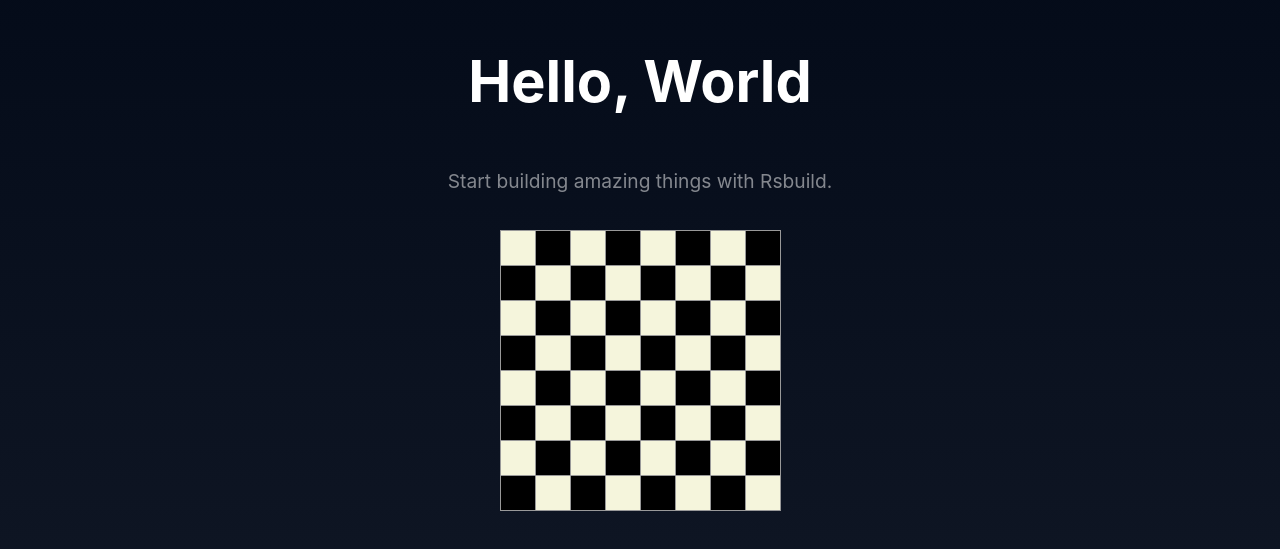
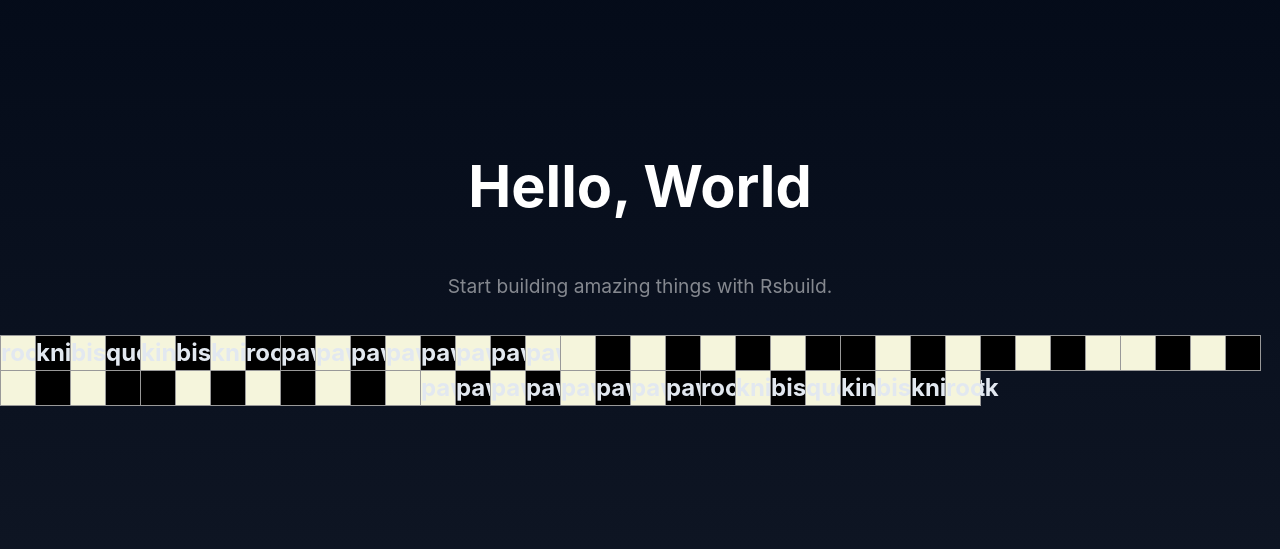
Before and after one commit to francisco-rma/chess, a React app: page / in a window 1280 px wide. Shown: the part 139-688 px from the top of the page. Built offline with nearby package versions, Linux system fonts and the light colour scheme; the HTML template or start-up script is replaced by a standard one.

Commit message:
fix: remove BoardRow component, allowing the Board to interact with Square directly

```diff
--- a/src/Chess.jsx
+++ b/src/Chess.jsx
@@ -1,45 +1,133 @@
-function Square(event) {
-    console.log('piece: ', event.piece)
-    console.log('color: ', event.color)
+import { useState } from 'react';
+
+function Square({ piece, color, rowIdx, colIdx, onClick, onMouseDown, onMouseUp }) {
     return (
-        <div className={`square ${event.color}-square`}
-            onClick={() => console.log('click')}>
-            {event.piece}
+        <div className={`square ${color}-square`}
+            onClick={() => onClick?.(rowIdx, colIdx)}
+            onMouseDown={() => onMouseDown?.(rowIdx, colIdx)}
+            onMouseUp={() => onMouseUp?.(rowIdx, colIdx)}>
+            {piece ? `${piece.type}` : ''}
         </div>
     )
 }
 
-function BoardRow(boardRow) {
-    const row = boardRow.row;
-    const rowIndex = boardRow.rowIndex;
+function Board() {
+    const initialBoard = [
+        [{ type: 'rook', color: 'white' }, { type: 'knight', color: 'white' }, { type: 'bishop', color: 'white' }, { type: 'queen', color: 'white' }, { type: 'king', color: 'white' }, { type: 'bishop', color: 'white' }, { type: 'knight', color: 'white' }, { type: 'rook', color: 'white' }],
+        [{ type: 'pawn', color: 'white' }, { type: 'pawn', color: 'white' }, { type: 'pawn', color: 'white' }, { type: 'pawn', color: 'white' }, { type: 'pawn', color: 'white' }, { type: 'pawn', color: 'white' }, { type: 'pawn', color: 'white' }, { type: 'pawn', color: 'white' }],
+        [null, null, null, null, null, null, null, null],
+        [null, null, null, null, null, null, null, null],
+        [null, null, null, null, null, null, null, null],
+        [null, null, null, null, null, null, null, null],
+        [{ type: 'pawn', color: 'black' }, { type: 'pawn', color: 'black' }, { type: 'pawn', color: 'black' }, { type: 'pawn', color: 'black' }, { type: 'pawn', color: 'black' }, { type: 'pawn', color: 'black' }, { type: 'pawn', color: 'black' }, { type: 'pawn', color: 'black' }],
+        [{ type: 'rook', color: 'black' }, { type: 'knight', color: 'black' }, { type: 'bishop', color: 'black' }, { type: 'queen', color: 'black' }, { type: 'king', color: 'black' }, { type: 'bishop', color: 'black' }, { type: 'knight', color: 'black' }, { type: 'rook', color: 'black' }],
+    ];
+
+    const boardSize = 8;
+    const [board, setBoard] = useState(initialBoard);
+    console.log('board: ', board)
+
+    const [selectedSquare, setSelectedSquare] = useState(null);
+    const onClick = (rowIdx, colIdx) => {
+        console.log(`Click at (${rowIdx},${colIdx}):${board[rowIdx][colIdx]} `)
+        if (!board[rowIdx][colIdx])
+            return;
+
+        if (selectedSquare) {
+            const target = { row: rowIdx, col: colIdx }
+            const isValid = isValidMove(selectedSquare, target, board);
+            console.log('isValid: ', isValid)
+            if (isValid) {
+            }
+        }
+        else {
+            setSelectedSquare({ row: rowIdx, col: colIdx })
+        }
+    }
+    const onMouseDown = (rowIdx, colIdx) => {
+        console.log('MouseDown')
+    }
+    const onMouseUp = (rowIdx, colIdx) => {
+        console.log('MouseUp')
+    }
+
     return (
-        <div className="board-row">
-            {row.map((_, colIndex) => {
-                const isWhiteSquare = (rowIndex + colIndex) % 2 === 0;
-                let piece = null;
-                return (
-                    <Square piece={piece} color={isWhiteSquare ? 'white' : 'black'} key={colIndex} />
-                )
+        <div className="chess-board">
+            {board.map((row, idx) => {
+                return row.map((_, colIdx) => {
+                    return (
+                        <Square
+                            onClick={onClick}
+                            onMouseDown={onMouseDown}
+                            onMouseUp={onMouseUp}
+                            piece={row[colIdx]}
+                            color={(idx + colIdx) % 2 === 0 ? 'white' : 'black'}
+                            rowIdx={idx}
+                            colIdx={colIdx}
+                            key={idx * boardSize + colIdx} />
+                    )
+                })
             })}
         </div>
     )
 }
-function Board() {
-    const boardSize = 8;
-    const board = Array(boardSize).fill(null).map(() => Array(boardSize).fill(null));
+function isValidMove(source, target, board) {
+    // Out of bounds
+    if (!(0 <= source.row < 8) ||
+        !(0 <= source.col < 8) ||
+        !(0 <= target.row < 8) ||
+        !(0 <= target.col < 8)) {
+        return false;
+    }
 
-    const whitePieces = ['♖', '♘', '♗', '♕', '♔', '♗', '♘', '♖', '♙', '♙', '♙', '♙', '♙', '♙', '♙', '♙'];
-    const blackPieces = ['♜', '♞', '♝', '♛', '♚', '♝', '♞', '♜', '♟', '♟', '♟', '♟', '♟', '♟', '♟', '♟'];
+    // No movement
+    if (source.row === target.row && source.col === target.col) {
+        return false;
+    }
 
-    return (
-        <div className="chess-board">
-            {board.map((row, idx) => {
-                return (
-                    <BoardRow row={row} rowIndex={idx} key={idx} />
-                )
-            })}
-        </div>
-    )
+    console.log(`board[${source.row}][${source.col}]: `, board[source.row][source.col])
+    let piece = board[source.row][source.col];
+
+    // No piece to move
+    if (!piece) {
+        console.log('No piece to move');
+        return false;
+    }
+
+    target = board[target.row][target.col];
+
+    // Can't capture own piece
+    if (target && target.color === piece.color) {
+        return false;
+    }
+
+    const rowShift = target.row - source.row;
+    const colShift = target.col - source.col;
+
+    switch (piece.type) {
+        case 'pawn':
+            if (rowShift > 1 || colShift > 1) return false; // Pawns can only move one square forward or capture diagonally
+            if ((colShift === 0 && target) || (colShift === 1 && !target)) return false; // Can't move forward into an occupied square
+            if (piece.color === 'white') return rowShift < 0; // White pawns can't move backward
+            if (piece.color === 'black') return rowShift > 0; // Black pawns can't move forward
+            break;
+        case 'rook':
+            if (rowShift !== 0 && colShift !== 0) return false; // Rooks move in straight lines
+            if (target) {
+                const isRowShift = rowShift > 0
+                let start = (isRowShift ? source.row : source.col) + 1;
+                let end = isRowShift ? target.row : target.col;
+                if (start > end) [start, end] = [end, start];
+
+                for (let i = start; i < end; i++) {
+                    if ((isRowShift && board[i][source.col] !== null) ||
+                        !isRowShift && board[source.row][i] !== null) {
+                        return false
+                    };
+                }
+            }
+            break
+    }
 }
 
 export default function Chess() {
```
